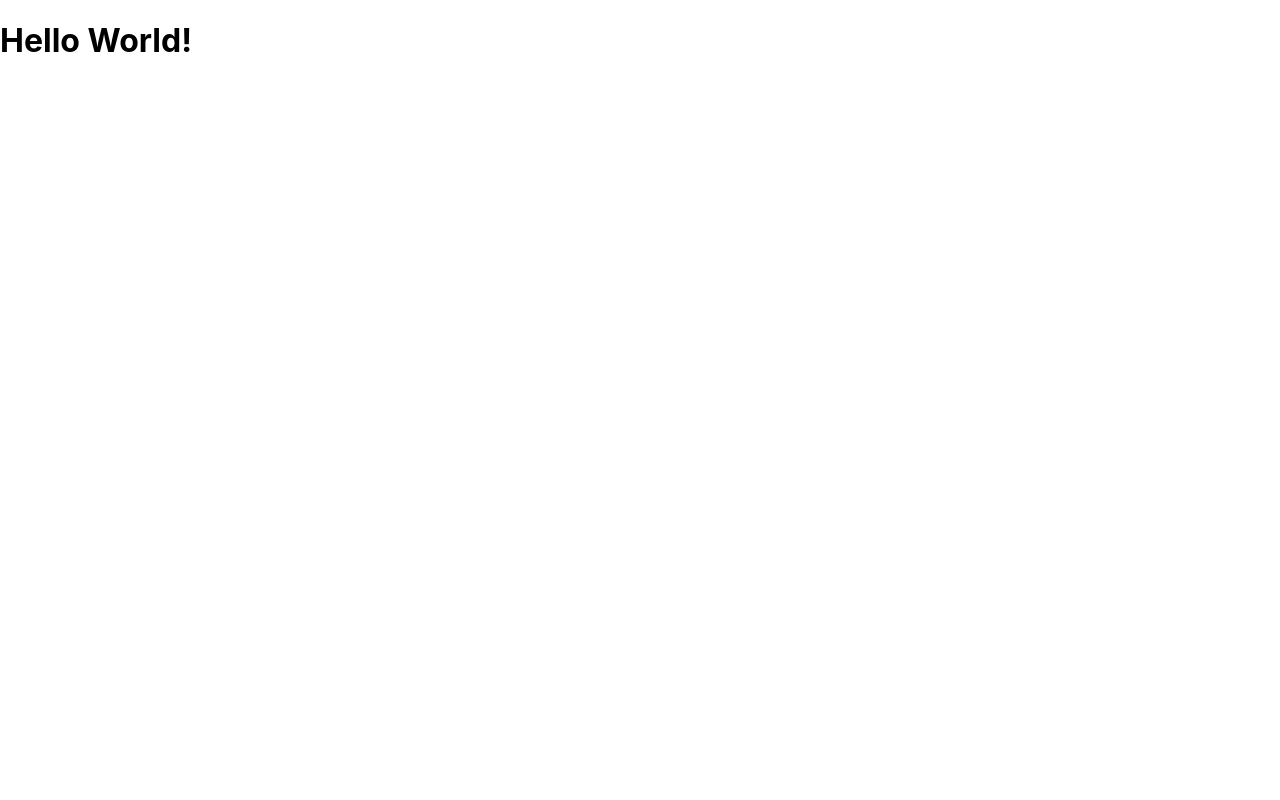
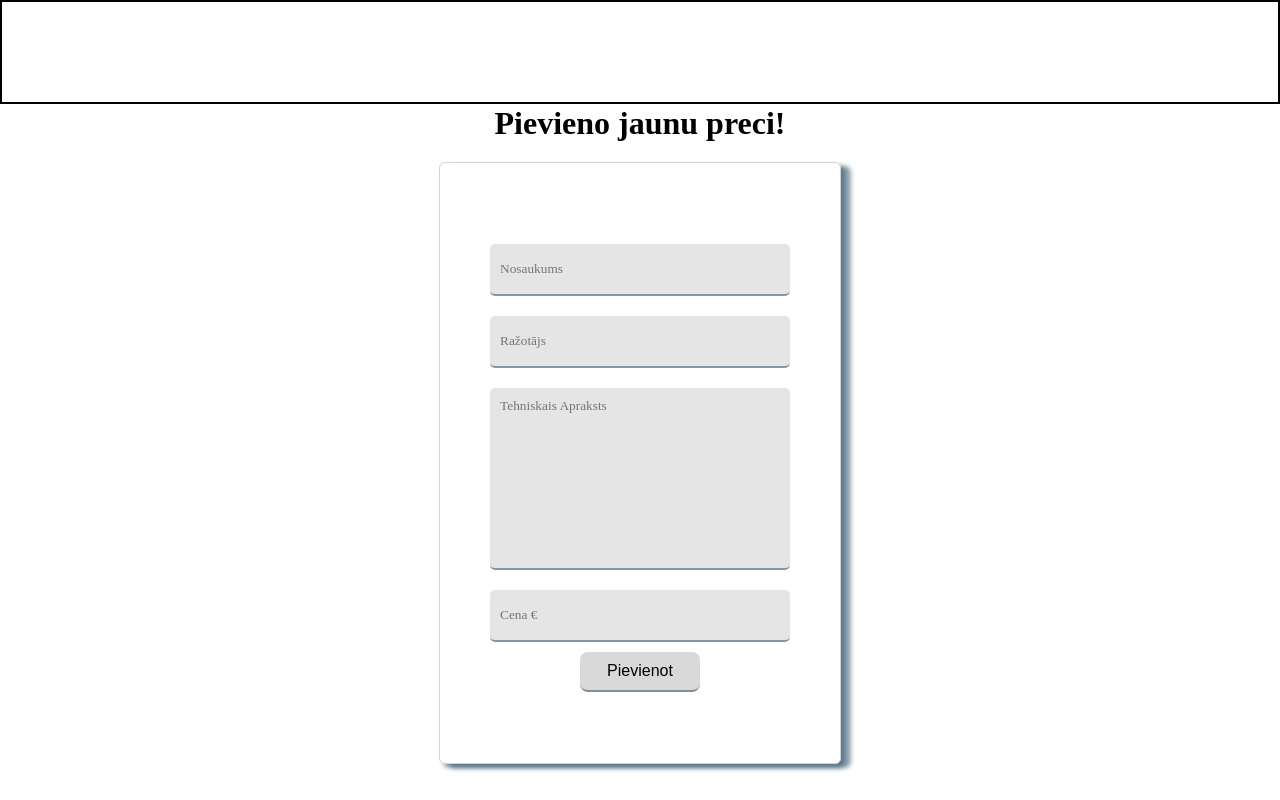
Before and after one commit to KeucaLV/noliktava, a React (Create React App) app in the folder noliktava/: page / in a window 1280 px wide. Built offline with nearby package versions, Linux system fonts and the light colour scheme.

Commit message:
izveidoju landing page, ka arii pievienot preci

```diff
--- a/noliktava/src/App.js
+++ b/noliktava/src/App.js
@@ -1,10 +1,12 @@
 import './App.css';
 import Darbinieks from './component/darbinieks';
+import Pievienot from './component/pievienotPreci';
 
 function App() {
   return (
     <>
-        <Darbinieks />
+        {/*<Darbinieks />*/}
+      <Pievienot />
     </>
   );
 }
--- /dev/null
+++ b/noliktava/src/component/darbinieks.css
@@ -0,0 +1,53 @@
+*{
+    padding: 0;
+    margin: 0;
+}
+
+@import url('https://fonts.googleapis.com/css2?family=Inknut+Antiqua:wght@300;400;500;600;700;800;900&family=Merriweather:ital,wght@0,300;0,400;0,700;0,900;1,300;1,400;1,700;1,900&display=swap');
+
+body {
+    position: relative;
+    font-family: 'Inknut Antiqua', serif;
+    font-family: 'Merriweather', serif;
+}
+
+.headerSub{
+    display: flex;
+    height: 100px;
+    background-color: white;
+    border: 2px solid;
+}
+
+.noliktava-main{
+    display: flex;
+    flex-direction: column;
+    justify-content: center;
+    align-items: center;
+    height: 80vh;
+}
+
+.noliktava-main::before {
+    content: "";
+    position: fixed;
+    top: 0;
+    left: 0;
+    width: 100%;
+    height: 100%;
+    background-image: url('https://www.hrx.lv/uploads/2019/04/20120718-003.jpg');
+    background-repeat: no-repeat;
+    background-attachment: fixed;
+    background-size: cover;
+    filter: brightness(0.3);
+    z-index: -1;
+}
+
+.headMessage{
+    font-size: 54px;
+    color: white;
+    margin: 20px;
+}
+
+.subMessage{
+    font-size: 38px;
+    color: white;
+}
--- a/noliktava/src/component/darbinieks.js
+++ b/noliktava/src/component/darbinieks.js
@@ -1,9 +1,15 @@
-// import './darbineiks.css';
+import "./darbinieks.css";
 
 function Darbinieks() {
     return (
         <>
-            <h1>Hello World!</h1>
+            <div className="headerSub">
+
+            </div>
+            <div className="noliktava-main">
+                <h1 className="headMessage">Sveiks, Noliktavas Darbiniek!</h1>
+                <h3 className="subMessage">Kas šodien plānā?</h3>
+            </div>
         </>
     );
 }
--- /dev/null
+++ b/noliktava/src/component/pievienot.css
@@ -0,0 +1,76 @@
+*{
+    margin: 0;
+    padding: 0;
+}
+
+.pievienotMain{
+    display: flex;
+    justify-content: center;
+    align-items: center;
+    flex-direction: column;
+    height: 85vh;
+    width: 100vw;
+}
+
+.pievienotMessage{
+    font-size: 32px;
+    font-family: 'Inknut Antiqua', serif, 'Merriweather', serif;
+}
+
+.pievienot-Preci-Box {
+    display: flex;
+    flex-direction: column;
+    justify-content: center;
+    align-items: center;
+    flex: 20%;
+    width: 400px;
+    max-height: 600px;
+    box-shadow: 4px 4px 4px rgba(40, 75, 99, 0.5), 10px 4px 4px rgba(40, 75, 99, 0.5);
+    border-radius: 6px;
+    margin: 20px;
+    border: 1px solid lightgray;
+}
+
+input,
+textarea {
+    width: 70%;
+    font-family: 'Inknut Antiqua', serif, 'Merriweather', serif;
+    border: none;
+    background-color: #E5E5E5;
+    border-bottom: 2px solid rgba(40, 75, 99, 0.5);
+    margin: 10px;
+    border-radius: 5px;
+    padding: 10px;
+}
+
+
+input {
+    height: 30px;
+}
+
+
+textarea {
+    height: 160px;
+    resize: none;
+}
+
+
+.pievienot-Preci-Btn {
+    width: 120px;
+    height: 40px;
+    border-radius: 8px;
+    border: none;
+    background-color: #D9D9D9;
+    color: #000;
+    font-size: 16px;
+    cursor: pointer;
+    transition: background-color 0.3s, transform 0.2s;
+    border-bottom: 2px solid rgba(40, 75, 99, 0.5);
+}
+
+
+.pievienot-Preci-Btn:hover {
+    background-color: #C0C0C0;
+    text-decoration: none;
+    transform: scale(1.05);
+}
--- /dev/null
+++ b/noliktava/src/component/pievienotPreci.js
@@ -0,0 +1,23 @@
+import "./pievienot.css";
+
+function Pievienot() {
+    return (
+        <>
+            <div className="headerSub">
+
+            </div>
+            <div className="pievienotMain">
+                <h1 className="pievienotMessage">Pievieno jaunu preci!</h1>
+                <div className="pievienot-Preci-Box">
+                    <input placeholder="Nosaukums"/>
+                    <input placeholder="Ražotājs"/>
+                    <textarea placeholder="Tehniskais Apraksts"></textarea>
+                    <input placeholder="Cena €"/>
+                    <button className="pievienot-Preci-Btn">Pievienot</button>
+                </div>
+            </div>
+        </>
+    );
+}
+
+export default Pievienot;
```
